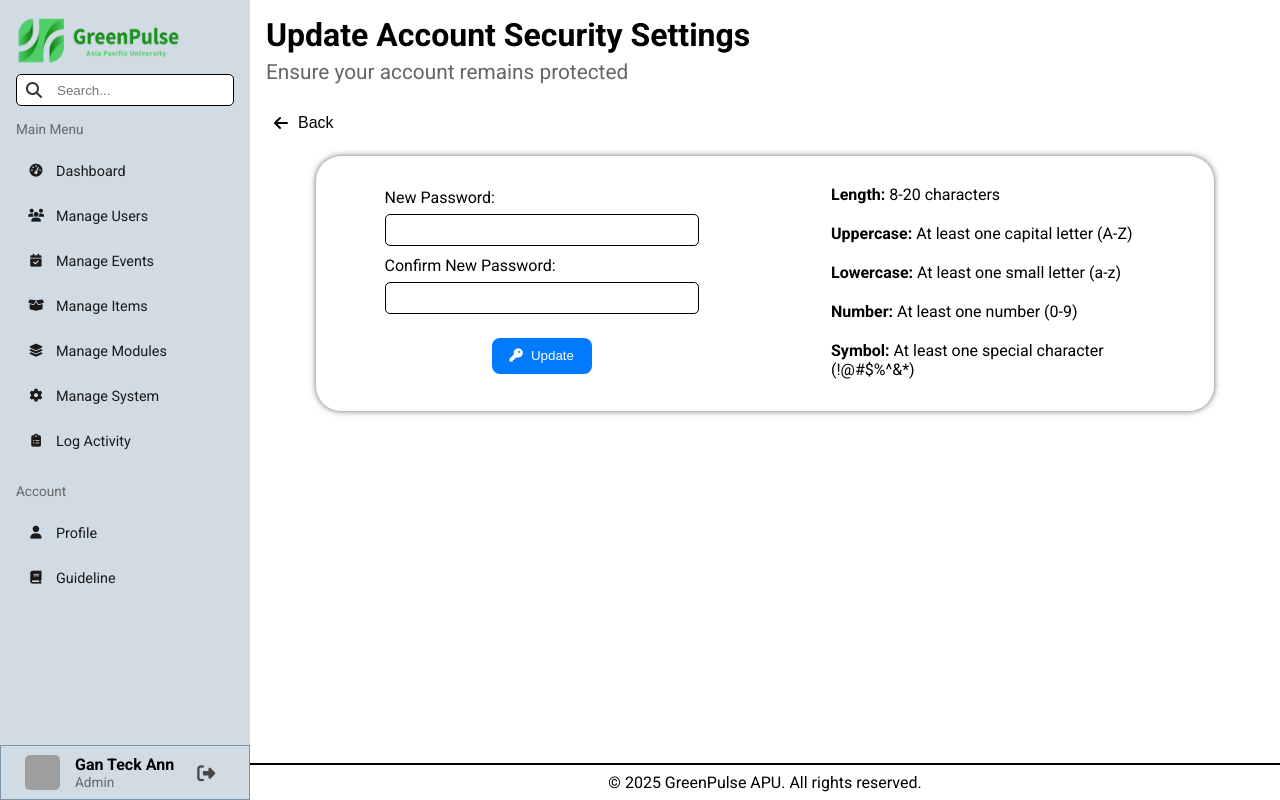
After one commit to teckann/GreenPulse-APU, a PHP site: page /pages/admin/updateSecuritySettings.php in a window 1280 px wide. The commit adds this page. Run offline with PHP 8.4, Linux system fonts and the light colour scheme; a user stored in the database is signed in; data comes from the database, SQL or seed files in the repository; some libraries are stand-ins or nearby versions; some web fonts are replaced; grey boxes are pictures that could not be loaded.

Commit message:
admin profile update password (final - testing pass)

```diff
--- a/00_important.txt
+++ b/00_important.txt
@@ -2,7 +2,7 @@ The password has been hashed
 Don't modify password data inside the database
 
 Try Login Details as below:
-    - U001 : teckann123 (admin)
+    - U001 : Teckann123@ (admin)
     - U002 : yangee123 (committee)
     - U003 : cynthia123 (committee)
     - U004 : jimmy123 (volunteer)
--- /dev/null
+++ b/pages/admin/updateSecuritySettings.php
@@ -0,0 +1,127 @@
+<?php
+    include("../../conn.php");
+    include("../../backend/sessionData.php");
+
+    $sql = "SELECT * FROM users WHERE user_id = '$userID'";
+    $result = mysqli_query($conn, $sql);
+    $row = mysqli_fetch_assoc($result);
+
+    if ($_SERVER["REQUEST_METHOD"] === "POST") {
+        $hashCurrentPassword = $row["password"];
+
+        if ($_POST["formType"] === "updatePassword") {
+            $newPassword = $_POST["newPassword"];
+
+            if (password_verify($newPassword, $hashCurrentPassword)) {
+                echo "<script>
+                        alert('New password must differ from current password');
+                        window.location.href = 'updateSecuritySettings.php';
+                      </script>";
+            }
+            else {
+                $hashNewPassword = password_hash($newPassword, PASSWORD_DEFAULT);
+
+                $sql_updatePassword = "UPDATE users SET password = '$hashNewPassword'
+                                       WHERE user_id = '$userID'";
+
+                if (mysqli_query($conn, $sql_updatePassword)) {
+                    echo "<script>
+                            alert('--- Successfully Updated Password ---\\nAlways keep your profile details up to date.');
+                            window.location.href = 'updateSecuritySettings.php';
+                          </script>";
+                }
+            }
+        }
+    }
+?>
+
+<!DOCTYPE html>
+<html lang="en">
+    <head>
+        <meta charset="UTF-8">
+        <meta name="viewport" content="width=device-width, initial-scale=1.0">
+        <title>Update Account Security Settings</title>
+
+        <link rel="stylesheet" href="../../styles/admin.css">
+        <?php include("library.php"); ?>
+    </head>
+
+    <body>
+        <?php include("header.php"); ?>
+
+        <main class="search-area">
+            <h1>Update Account Security Settings</h1>
+            <h2 class="page-subTitle">Ensure your account remains protected</h2>
+
+            <div class="flex-container security-settings-container">
+                <a href="profile.php" style="text-decoration: none;" class="back-btn-anchor">
+                    <button name="btnBack" class="back-btn" type="submit" value="Back">
+                        <i class="fa-solid fa-arrow-left"></i>
+                        <p>Back</p>
+                    </button>
+                </a>
+
+                <div class="update-password-container">
+                    <div class="new-password-input-container">
+                        <form action="" method="POST" id="update-password-form">
+                            <input type="text" name="formType" value="updatePassword" hidden>
+
+                            <div class="new-password-input-box">
+                                <label for="newPassword">New Password: </label>
+                                <input type="password" name="newPassword" id="newPassword">
+                                <div class="form-error-text" id="error-new-empty">Please enter new password</div>
+                            </div>
+
+                            <div class="new-password-input-box">
+                                <label for="confirmPassword">Confirm New Password: </label>
+                                <input type="password" name="confirmPassword" id="confirmPassword">
+                                <div class="form-error-text" id="error-confirm-empty">Please enter again new password</div>
+                                <div class="form-error-text" id="error-diffent">Passwords do not match</div>
+                            </div>
+
+                            <button class="update-security-btn" id="btnUpdatePassword">
+                                <i class="fa-solid fa-key"></i>
+                                <p>Update</p>
+                            </button>
+                        </form>
+                    </div>
+
+                    <div class="newPasswordFormat">
+                        <p id="rule-length">
+                            <strong>Length: </strong>
+                            8-20 characters
+                        </p>
+
+                        <p id="rule-upper">
+                            <strong>Uppercase: </strong>
+                            At least one capital letter (A-Z)
+                        </p>
+
+                        <p id="rule-lower">
+                            <strong>Lowercase: </strong>
+                            At least one small letter (a-z)
+                        </p>
+
+                        <p id="rule-number">
+                            <strong>Number: </strong>
+                            At least one number (0-9)
+                        </p>
+
+                        <p id="rule-symbol">
+                            <strong>Symbol: </strong>
+                            At least one special character (!@#$%^&*)
+                        </p>
+                    </div>
+                </div>
+            </div>
+        </main>
+        <?php include("footer.php"); ?>
+
+        <script src="../../scripts/admin.js"></script>
+        <script src="../../scripts/validation_updatePassword.js"></script>
+    </body>
+</html>
+
+<?php
+    mysqli_close($conn);
+?>
--- a/styles/admin.css
+++ b/styles/admin.css
@@ -784,7 +784,8 @@ tbody tr:hover {
     width: 90%;
 }
 
-.popup-error-text {
+.popup-error-text,
+.form-error-text {
     color: red;
     font-size: 0.8em;
     display: none;
@@ -1139,6 +1140,92 @@ select {
 
 .profile-mobile {
     display: none;
+}
+
+.security-settings-container {
+    width: 100%;
+    /* background-color: blue; */
+}
+
+.back-btn-anchor {
+    align-self: flex-start;
+    padding: 1em 0;
+}
+
+.update-password-container {
+    width: 90%;
+    background: white;
+    border-radius: 8px;
+    box-shadow: 0 0 6px rgba(0, 0, 0, 0.6);
+    padding: 0 1em 1em 1em;
+    display: flex;
+    flex-direction: row;
+    justify-content: center;
+    gap: 100px;
+    border-radius: 25px;
+}
+
+.new-password-input-container {
+    /* background-color: red; */
+    width: 100%;
+    padding: 1em;
+    width: 40%;
+    margin-top: 1em;
+}
+
+.new-password-input-container form {
+    display: flex;
+    flex-direction: column;
+    gap: 10px;
+}
+
+.new-password-input-box {
+    display: flex;
+    flex-direction: column;
+    width: 100%;
+    gap: 7px;
+}
+
+.new-password-input-box input {
+    width: 100%;
+    height: 2rem;
+    padding: 10px 15px 10px 10px;
+    border-radius: 5px;
+    border: none;
+    outline: none;
+    border: 1px black solid;
+}
+
+.new-password-input-box input:focus {
+    border-color: #194a7a;
+    box-shadow: 0 0 10px rgba(25, 74, 122, 0.6);
+    outline: none;
+}
+
+.newPasswordFormat {
+    width: 40%;
+    /* background-color: #007bff; */
+    padding: 1em;
+    display: flex;
+    flex-direction: column;
+    gap: 20px;
+    margin-top: 0.8em;
+}
+
+.update-security-btn {
+    display: flex;
+    flex-direction: row;
+    justify-content: center;
+    align-items: center;
+    padding: 0.8em 1em;
+    border: none;
+    gap: 8px;
+    width: 100px;
+    border-radius: 8px;
+    align-self: center;
+    margin-top: 1em;
+    background-color: #007bff;
+    color: white;
 }
 
 
@@ -1610,4 +1697,18 @@ select {
     .profile-mobile .card-content {
         margin-top: 1em;
     }
-}
+
+    .update-password-container {
+        width: 100%;
+        flex-direction: column;
+        gap: 0px;
+    }
+
+    .new-password-input-container {
+        width: 100%;
+    }
+
+    .newPasswordFormat {
+        width: 100%;
+    }
+}
```
Also changed, not shown: pages/admin/profile.php (+21 -2 lines), scripts/admin_promptPassword.js (added, +36 -0 lines), scripts/validation_updatePassword.js (added, +158 -0 lines).
